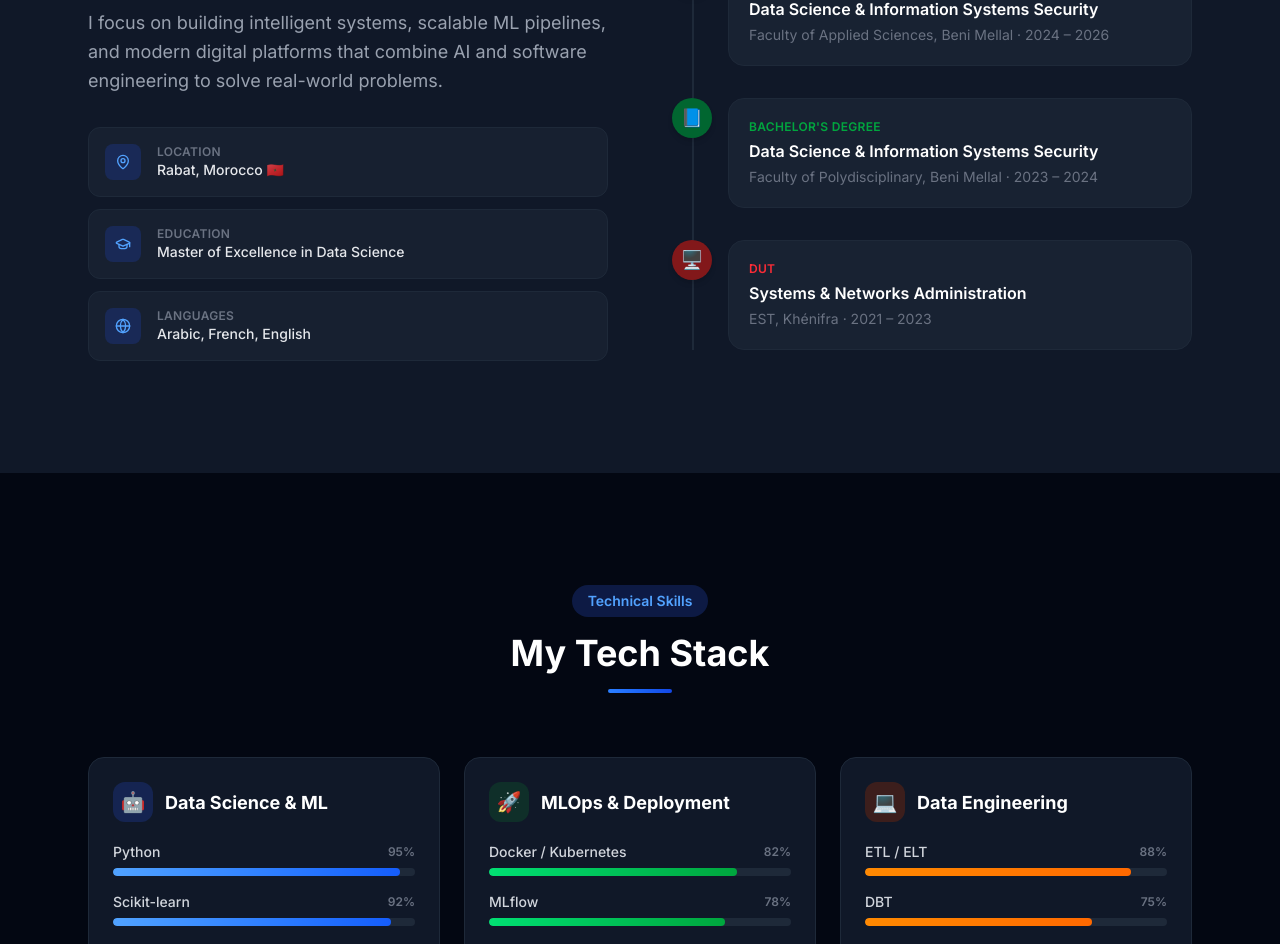
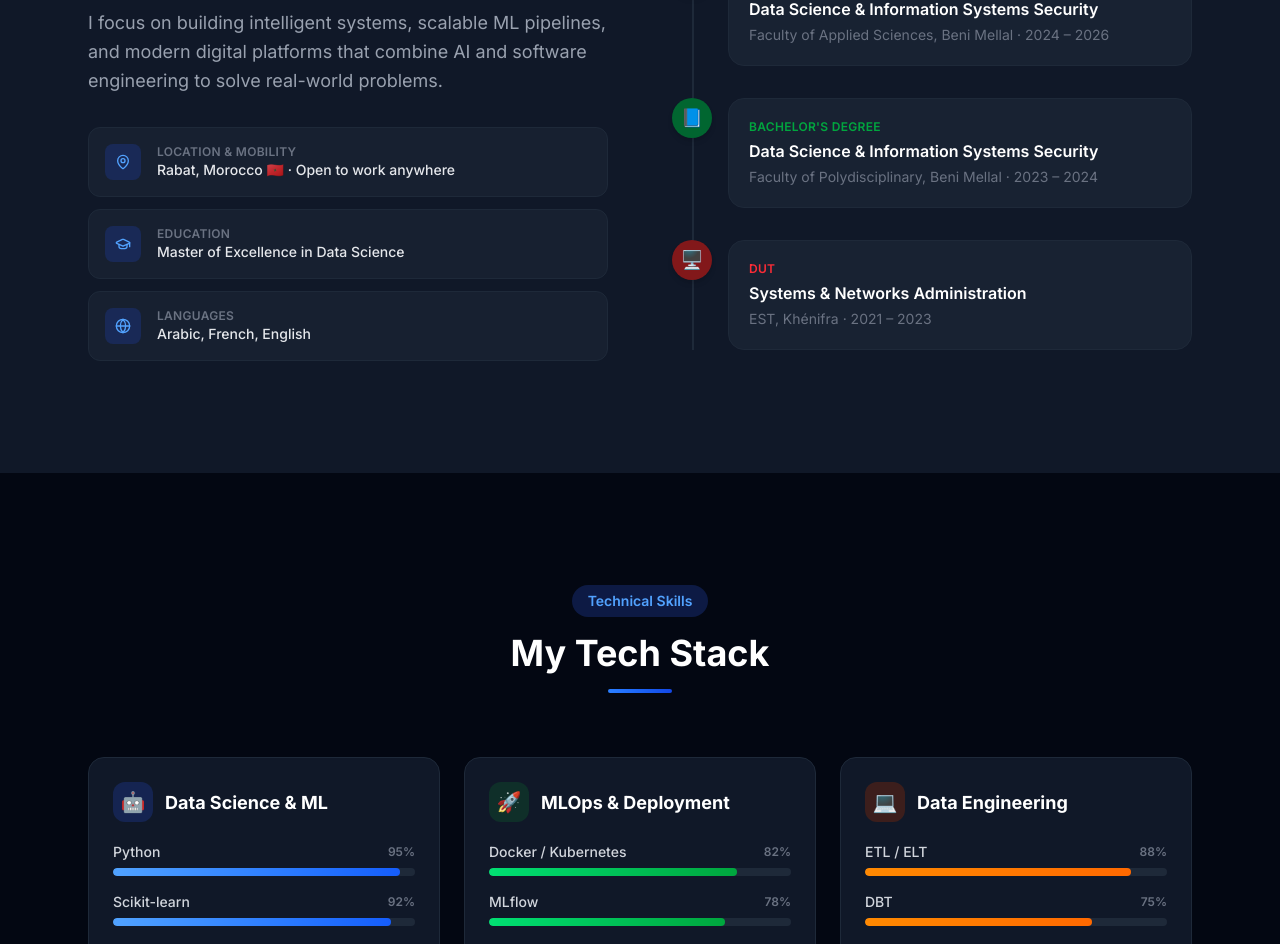
Before and after one commit to RIDASATER/rida-sater-portfolio, a React (Vite) app: page / in a window 1280 px wide. Shown: the part 1205-2149 px from the top of the page. Built offline with nearby package versions, Linux system fonts and the light colour scheme.

Commit message:
chnage the ability

```diff
--- a/src/app/components/About.tsx
+++ b/src/app/components/About.tsx
@@ -83,7 +83,7 @@ export function About({ darkMode }: AboutProps) {
               {/* Info cards */}
               <div className="space-y-3">
                 {[
-                  { icon: MapPin, label: "Location", value: "Rabat, Morocco 🇲🇦" },
+                  { icon: MapPin, label: "Location & Mobility", value: "Rabat, Morocco 🇲🇦 · Open to work anywhere" },
                   { icon: GraduationCap, label: "Education", value: "Master of Excellence in Data Science" },
                   { icon: Globe, label: "Languages", value: "Arabic, French, English" },
                 ].map((item) => (
```
